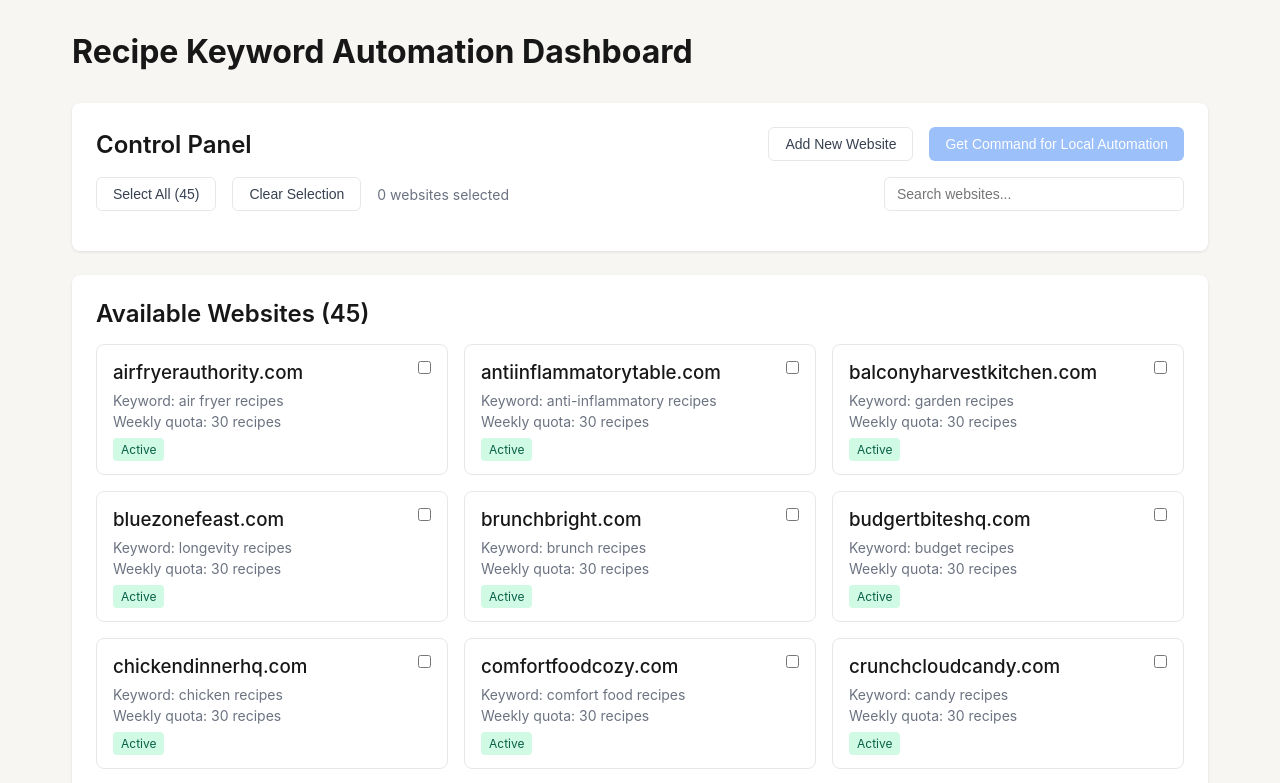
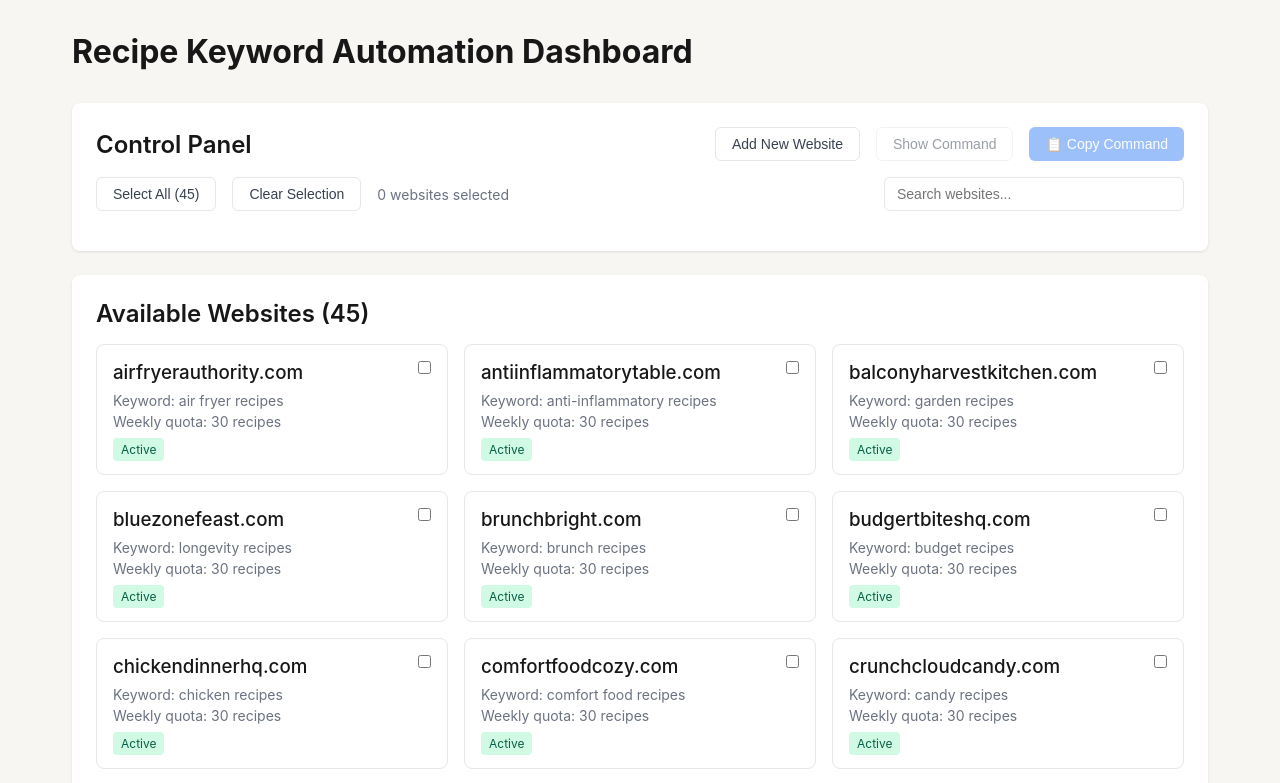
Before and after one commit to wycarder/recipe-automation-dashboard, a Next.js app: page / in a window 1280 px wide. Shown: the top 783 px of the page. Built offline with nearby package versions, Linux system fonts and the light colour scheme.

Commit message:
Add copy to clipboard button for automation command

```diff
--- a/src/components/automation-dashboard.tsx
+++ b/src/components/automation-dashboard.tsx
@@ -78,6 +78,7 @@ export default function AutomationDashboard() {
 
     // Create JSON string for copying
     const jsonData = JSON.stringify(selectedWebsiteData, null, 2);
+    const command = `node run-from-netlify.js '${JSON.stringify(selectedWebsiteData)}'`;
 
     // Show the JSON data in a copyable format
     setStatus(`Copy this JSON data and run it on your local machine:
@@ -85,7 +86,35 @@ export default function AutomationDashboard() {
 ${jsonData}
 
 Command to run:
-node run-from-netlify.js '${JSON.stringify(selectedWebsiteData)}'`);
+${command}`);
+  };
+
+  const handleCopyCommand = async () => {
+    if (selectedWebsites.length === 0) {
+      alert('Please select at least one website first');
+      return;
+    }
+
+    // Get the selected websites data
+    const selectedWebsiteData = selectedWebsites.map(domain =>
+      websites.find(w => w.domain === domain)
+    ).filter(Boolean);
+
+    const command = `node run-from-netlify.js '${JSON.stringify(selectedWebsiteData)}'`;
+
+    try {
+      await navigator.clipboard.writeText(command);
+      setStatus('✅ Command copied to clipboard! Paste it in your terminal.');
+    } catch (err) {
+      // Fallback for older browsers
+      const textArea = document.createElement('textarea');
+      textArea.value = command;
+      document.body.appendChild(textArea);
+      textArea.select();
+      document.execCommand('copy');
+      document.body.removeChild(textArea);
+      setStatus('✅ Command copied to clipboard! Paste it in your terminal.');
+    }
   };
 
   // Filter websites based on search term
@@ -164,11 +193,18 @@ node run-from-netlify.js '${JSON.stringify(selectedWebsiteData)}'`);
               Add New Website
             </button>
             <button
-              style={{...styles.button, ...styles.primaryButton, opacity: selectedWebsites.length === 0 ? 0.5 : 1}}
+              style={{...styles.button, ...styles.secondaryButton, opacity: selectedWebsites.length === 0 ? 0.5 : 1}}
               onClick={handleStartAutomation}
               disabled={selectedWebsites.length === 0}
             >
-              Get Command for Local Automation
+              Show Command
+            </button>
+            <button
+              style={{...styles.button, ...styles.primaryButton, opacity: selectedWebsites.length === 0 ? 0.5 : 1}}
+              onClick={handleCopyCommand}
+              disabled={selectedWebsites.length === 0}
+            >
+              📋 Copy Command
             </button>
           </div>
         </div>
```
